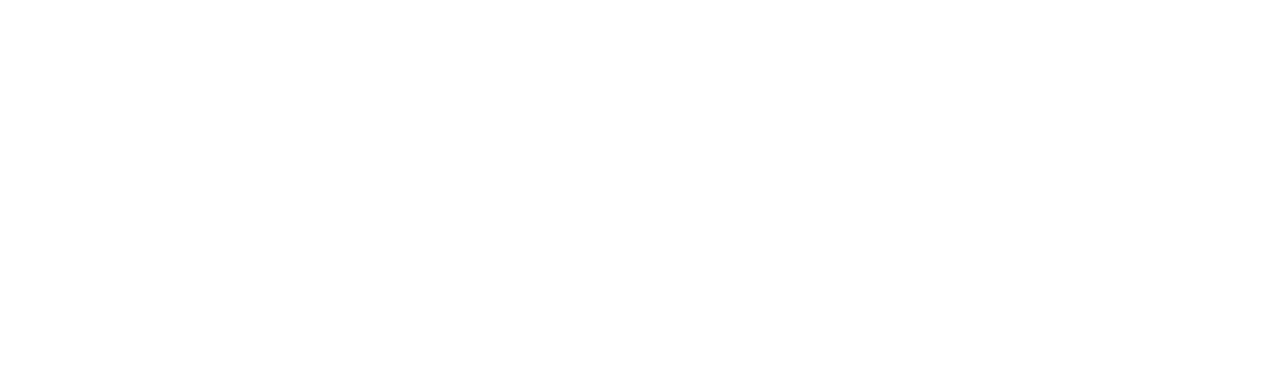
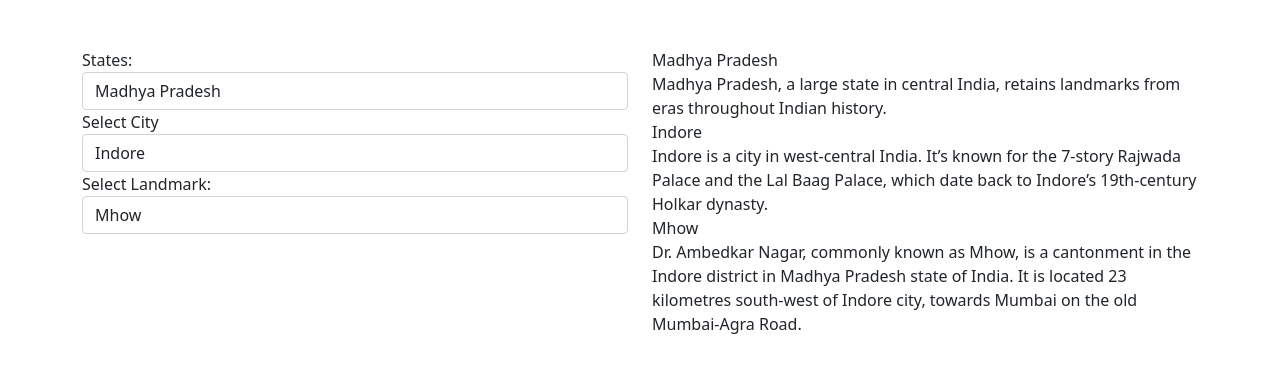
Before and after one commit to abhishekbarve0612/React-will-you-be-my-valentine---Dropdown, a React app: page / in a window 1280 px wide. Built offline with nearby package versions, Linux system fonts and the light colour scheme.

Commit message:
Completed Assignment

```diff
--- a/src/components/App.js
+++ b/src/components/App.js
@@ -1,152 +1,330 @@
-import React, { useState,useReducer } from "react";
+import React, { useState, useRef } from "react";
 import "./../styles/App.css";
+import StateDropdown from "./StateDropdown";
 
+const states = [
+  {
+    name: "Madhya Pradesh",
+    description:
+      "Madhya Pradesh, a large state in central India, retains landmarks from eras throughout Indian history.",
+    city: [
+      {
+        name: "Indore",
+        description:
+          "Indore is a city in west-central India. It’s known for the 7-story Rajwada Palace and the Lal Baag Palace, which date back to Indore’s 19th-century Holkar dynasty.",
+        landmarks: [
+          {
+            name: "Mhow",
+            description:
+              "Dr. Ambedkar Nagar, commonly known as Mhow, is a cantonment in the Indore district in Madhya Pradesh state of India. It is located 23 kilometres south-west of Indore city, towards Mumbai on the old Mumbai-Agra Road.",
+          },
+          {
+            name: "Dewas",
+            description:
+              "Dewas is a city in the Malwa region of the Indian state of Madhya Pradesh. The municipality was formerly the seat of two princely states during the British Raj, Dewas Junior state and Dewas Senior state, ruled by the Puar clan of Maratha.",
+          },
+        ],
+      },
+      {
+        name: "Bhopal",
+        description:
+          "DBhopal is a city in the central Indian state of Madhya Pradesh. It's one of India’s greenest city. There are two main lakes, the Upper Lake and the Lower Lake.",
+        landmarks: [
+          {
+            name: "MANIT",
+            description:
+              "Maulana Azad National Institute of Technology Bhopal is a public technical university located in Bhopal, Madhya Pradesh, India. It is part of a group of publicly funded institutions in India known as National Institutes of Technology. ",
+          },
+          {
+            name: "Berasia",
+            description:
+              "Berasia is a landmark and a nagar palika in Bhopal district in the state of Madhya Pradesh, India. ",
+          },
+        ],
+      },
+      {
+        name: "Gwalior",
+        description:
+          "Gwalior is a city in the central Indian state of Madhya Pradesh. It's known for its palaces and temples, including the Sas Bahu Ka Mandir intricately carved Hindu temple. ",
+        landmarks: [
+          {
+            name: "Ajaypur",
+            description: "Little less known city Ajaypur.",
+          },
+        ],
+      },
+    ],
+  },
+  {
+    name: "Jharkhand",
+    description:
+      "Jharkhand is a state in eastern India. It's known for its waterfalls, the elegant Jain temples of Parasnath Hill and the elephants and tigers of Betla National Park.",
+    city: [
+      {
+        name: "Dhanbad",
+        description:
+          "Dhanbad is the second-most populated city in the Indian state of Jharkhand. It ranks as the 33rd largest city in India and is the 42nd largest million-plus urban agglomeration in India. It is the 96th fastest growing urban area of the world by the City Mayors Foundation.",
+        landmarks: [
+          {
+            name: "IIT(ISM) Dhanbad",
+            description:
+              "Indian Institute of Technology (Indian School of Mines) Dhanbad is a public technical and research university located in Dhanbad, India. It is an Institute of National Importance. IIT has 18 academic departments covering Engineering,",
+          },
+          {
+            name: "Hirapur",
+            description:
+              "Hirapur is a census landmark in Balaghat district in the Indian state of Madhya Pradesh.",
+          },
+        ],
+      },
+      {
+        name: "Wasseypur",
+        description:
+          "Wasseypur is a neighbourhood in the city of Dhanbad in Dhanbad Sadar subdivision of Dhanbad district in the state of Jharkhand in India. ",
+        landmarks: [
+          {
+            name: "Pandey muhalla",
+            description:
+              "Located behind the dhanbad junction is must visit place.",
+          },
+          {
+            name: "MPI Hall",
+            description: "Space for everyone",
+          },
+        ],
+      },
+      {
+        name: "Hazaribagh",
+        description:
+          "Hazaribagh is a city and a municipal corporation in Hazaribagh district in the Indian state of Jharkhand. It is the divisional headquarters of North Chotanagpur division.",
+        landmarks: [
+          {
+            name: "Shaheed Nirmal Mahto Park",
+            description: "Famous for its giant dinosaur structure",
+          },
+          {
+            name: "Gandhi Maidan",
+            description: "Ideal for conduction major events",
+          },
+        ],
+      },
+    ],
+  },
+  {
+    name: "Assam",
+    description:
+      "Assam is a state in northeastern India known for its wildlife, archeological sites and tea plantations. ",
+    city: [
+      {
+        name: "Guwhati",
+        description:
+          "Guwahati is a sprawling city beside the Brahmaputra River in the northeast Indian state of Assam. It’s known for holy sites like the hilltop Kamakhya Temple,",
+        landmarks: [
+          {
+            name: "Ganesh Guri",
+            description: "Famous because of PVR city center.",
+          },
+          {
+            name: "Kalyani Nagar",
+            description: "located near famous Lakshmi Nagar",
+          },
+        ],
+      },
+      {
+        name: "dimapur",
+        description:
+          "Dimapur is a city in Nagaland, India. It is the most populous city of Nagaland and also the most densely populated city in the state with an estimated population of about 250,000.",
+        landmarks: [
+          {
+            name: "City Tower",
+            description: "Giant Tower standing by the road since history.",
+          },
+          {
+            name: "Sunday Market",
+            description: "Famous for its weekend Sale on all items.",
+          },
+        ],
+      },
+      {
+        name: "Tezpur",
+        description:
+          "Tezpur is a landmark and urban agglomeration in Sonitpur district, Assam state, India. Tezpur is located on the banks of the river Brahmaputra, 175 kilometres northeast of Guwahati, and is the largest of the north bank landmarks with a population exceeding 100,000 as per Metropolitan Census 2011.",
+        landmarks: [
+          {
+            name: "Bamuni Hills",
+            description: "Best location for photoshoots",
+          },
+          {
+            name: "Bhujkhowa Bazar",
+            description: "Central Market for Tezpur",
+          },
+        ],
+      },
+    ],
+  },
+  {
+    name: "Bihar",
+    description:
+      "Bihar is a state in East India, bordering Nepal. It is divided by the River Ganges, which floods its fertile plains. Important Buddhist pilgrimage sites include the Bodhi Tree in Bodhgaya's Mahabodhi Temple, under which the Buddha allegedly meditated.",
+    city: [
+      {
+        name: "Patna",
+        description:
+          "Patna is an ancient city that sprawls along the south bank of the Ganges River in Bihar, northeast India.",
+        landmarks: [
+          {
+            name: "Sonpur",
+            description:
+              "Sonpur is a city and sub-division in the Indian state of Bihar, situated on the banks of the River Gandak and Ganges River in the Saran District.",
+          },
+          {
+            name: "Maner",
+            description:
+              "Maner also spelled Maner or Maner Sharif, is a satellite landmark in Patna Metropolitan Region, in the Patna district in the Indian state of Bihar. Maner Sharif lies 24 km west of Patna the capital of Bihar on National Highway 30.",
+          },
+        ],
+      },
+      {
+        name: "Gaya",
+        description:
+          "Gaya is a holy city beside the Falgu River, in the northeast Indian state of Bihar. It’s known for 18th-century Vishnupad Mandir, a riverside temple with an octagonal shrine. Close by, ancient Mangla Gauri Temple is set on a hilltop. ",
+        landmarks: [
+          {
+            name: "Bakraur",
+            description:
+              "Bakraur, sometimes called Bakrour, is a village located slightly east of Bodh Gaya in the state of Bihar, India. It lies directly across the Phalgu River from the landmark of Bodh Gaya, where Gautama Buddha is said to have attained enlightenment.",
+          },
+          {
+            name: "Barachatti",
+            description:
+              "Barachatti is a block in the Gaya district of Bihar, India. Barachatti contains 141 villages and 13 gram panchayat. Sarwan bazar is the biggest and Nimi is the smallest village of Barachatti. The total population in Barachatti sub-district is 142,534 according to the census during 2011 by Indian Government.",
+          },
+        ],
+      },
+      {
+        name: "Darbhanga",
+        description:
+          "Darbhanga is a city and Municipal Corporation in the Indian state of Bihar. It is the 6th largest city of Bihar, only after Patna, Gaya, Bhagalpur, Muzaffarpur and Purnea. It is the headquarters of Darbhanga district and Darbhanga division and was the seat of the Raj Darbhanga and capital of the Mithila region.",
+        landmarks: [
+          {
+            name: "Singhwara",
+            description: "Famous for its Groundnut Market",
+          },
+          {
+            name: "Jale",
+            description: "Famous for its roasted seads market.",
+          },
+        ],
+      },
+    ],
+  },
+];
 
-const states = [{
-	name : "Madhya Pradesh",
-	description:"Madhya Pradesh, a large state in central India, retains landmarks from eras throughout Indian history.",
-	city :[{
-		name : "Indore",
-		description:"Indore is a city in west-central India. It’s known for the 7-story Rajwada Palace and the Lal Baag Palace, which date back to Indore’s 19th-century Holkar dynasty.",
-		landmarks :[{
-			name : "Mhow",
-			description:"Dr. Ambedkar Nagar, commonly known as Mhow, is a cantonment in the Indore district in Madhya Pradesh state of India. It is located 23 kilometres south-west of Indore city, towards Mumbai on the old Mumbai-Agra Road.",
-		},{
-			name : "Dewas",
-			description:"Dewas is a city in the Malwa region of the Indian state of Madhya Pradesh. The municipality was formerly the seat of two princely states during the British Raj, Dewas Junior state and Dewas Senior state, ruled by the Puar clan of Maratha.",
-		}]
-	},{
-		name : "Bhopal",
-		description:"DBhopal is a city in the central Indian state of Madhya Pradesh. It's one of India’s greenest city. There are two main lakes, the Upper Lake and the Lower Lake.",
-		landmarks :[{
-			name : "MANIT",
-			description:"Maulana Azad National Institute of Technology Bhopal is a public technical university located in Bhopal, Madhya Pradesh, India. It is part of a group of publicly funded institutions in India known as National Institutes of Technology. ",
-		},{
-			name: "Berasia",
-			description:"Berasia is a landmark and a nagar palika in Bhopal district in the state of Madhya Pradesh, India. ",
-		}]
-	},{
-		name : "Gwalior",
-		description:"Gwalior is a city in the central Indian state of Madhya Pradesh. It's known for its palaces and temples, including the Sas Bahu Ka Mandir intricately carved Hindu temple. ",
-		landmarks :[{
-			name : "Ajaypur",
-			description:"Little less known city Ajaypur.",
-		}]
-	}]
-},{
-	name : "Jharkhand",
-	description:"Jharkhand is a state in eastern India. It's known for its waterfalls, the elegant Jain temples of Parasnath Hill and the elephants and tigers of Betla National Park.",
-	city :[{
-		name : "Dhanbad",
-		description:"Dhanbad is the second-most populated city in the Indian state of Jharkhand. It ranks as the 33rd largest city in India and is the 42nd largest million-plus urban agglomeration in India. It is the 96th fastest growing urban area of the world by the City Mayors Foundation.",
-		landmarks :[{
-			name : "IIT(ISM) Dhanbad",
-			description:"Indian Institute of Technology (Indian School of Mines) Dhanbad is a public technical and research university located in Dhanbad, India. It is an Institute of National Importance. IIT has 18 academic departments covering Engineering,",
-		},{
-			name : "Hirapur",
-			description:"Hirapur is a census landmark in Balaghat district in the Indian state of Madhya Pradesh.",
-		}]
-	},{
-		name : "Wasseypur",
-		description:"Wasseypur is a neighbourhood in the city of Dhanbad in Dhanbad Sadar subdivision of Dhanbad district in the state of Jharkhand in India. ",
-		landmarks :[{
-			name : "Pandey muhalla",
-			description:"Located behind the dhanbad junction is must visit place.",
-		},{
-			name : "MPI Hall",
-			description:"Space for everyone",
-		}]
-	},{
-		name : "Hazaribagh",
-		description:"Hazaribagh is a city and a municipal corporation in Hazaribagh district in the Indian state of Jharkhand. It is the divisional headquarters of North Chotanagpur division.",
-		landmarks :[{
-			name : "Shaheed Nirmal Mahto Park",
-			description:"Famous for its giant dinosaur structure",
-		},{
-			name : "Gandhi Maidan",
-			description:"Ideal for conduction major events",
-		}]
-	}]
-},{
-	name : "Assam",
-	description:"Assam is a state in northeastern India known for its wildlife, archeological sites and tea plantations. ",
-	city :[{
-		name : "Guwhati",
-		description:"Guwahati is a sprawling city beside the Brahmaputra River in the northeast Indian state of Assam. It’s known for holy sites like the hilltop Kamakhya Temple,",
-		landmarks :[{
-			name : "Ganesh Guri",
-			description:"Famous because of PVR city center.",
-		},{
-			name : "Kalyani Nagar",
-			description:"located near famous Lakshmi Nagar",
-		}]
-	},{
-		name : "dimapur",
-		description:"Dimapur is a city in Nagaland, India. It is the most populous city of Nagaland and also the most densely populated city in the state with an estimated population of about 250,000.",
-		landmarks :[{
-			name : "City Tower",
-			description:"Giant Tower standing by the road since history.",
-		},{
-			name : "Sunday Market",
-			description:"Famous for its weekend Sale on all items.",
-		}]
-	},{
-		name : "Tezpur",
-		description:"Tezpur is a landmark and urban agglomeration in Sonitpur district, Assam state, India. Tezpur is located on the banks of the river Brahmaputra, 175 kilometres northeast of Guwahati, and is the largest of the north bank landmarks with a population exceeding 100,000 as per Metropolitan Census 2011.",
-		landmarks :[{
-			name : "Bamuni Hills",
-			description:"Best location for photoshoots",
-		},{
-			name : "Bhujkhowa Bazar",
-			description:"Central Market for Tezpur",
-		}]
-	}]
-},{
-	name : "Bihar",
-	description:"Bihar is a state in East India, bordering Nepal. It is divided by the River Ganges, which floods its fertile plains. Important Buddhist pilgrimage sites include the Bodhi Tree in Bodhgaya's Mahabodhi Temple, under which the Buddha allegedly meditated.",
-	city :[{
-		name : "Patna",
-		description:"Patna is an ancient city that sprawls along the south bank of the Ganges River in Bihar, northeast India.",
-		landmarks :[{
-			name : "Sonpur",
-			description:"Sonpur is a city and sub-division in the Indian state of Bihar, situated on the banks of the River Gandak and Ganges River in the Saran District.",
-		},{
-			name : "Maner",
-			description:"Maner also spelled Maner or Maner Sharif, is a satellite landmark in Patna Metropolitan Region, in the Patna district in the Indian state of Bihar. Maner Sharif lies 24 km west of Patna the capital of Bihar on National Highway 30.",
-		}]
-	},{
-		name : "Gaya",
-		description:"Gaya is a holy city beside the Falgu River, in the northeast Indian state of Bihar. It’s known for 18th-century Vishnupad Mandir, a riverside temple with an octagonal shrine. Close by, ancient Mangla Gauri Temple is set on a hilltop. ",
-		landmarks :[{
-			name : "Bakraur",
-			description:"Bakraur, sometimes called Bakrour, is a village located slightly east of Bodh Gaya in the state of Bihar, India. It lies directly across the Phalgu River from the landmark of Bodh Gaya, where Gautama Buddha is said to have attained enlightenment.",
-		},{
-			name : "Barachatti",
-			description:"Barachatti is a block in the Gaya district of Bihar, India. Barachatti contains 141 villages and 13 gram panchayat. Sarwan bazar is the biggest and Nimi is the smallest village of Barachatti. The total population in Barachatti sub-district is 142,534 according to the census during 2011 by Indian Government.",
-		}]
-	},{
-		name : "Darbhanga",
-		description:"Darbhanga is a city and Municipal Corporation in the Indian state of Bihar. It is the 6th largest city of Bihar, only after Patna, Gaya, Bhagalpur, Muzaffarpur and Purnea. It is the headquarters of Darbhanga district and Darbhanga division and was the seat of the Raj Darbhanga and capital of the Mithila region.",
-		landmarks :[{
-			name : "Singhwara",
-			description:"Famous for its Groundnut Market",
-		},{
-			name : "Jale",
-			description:"Famous for its roasted seads market.",
-		}]
-	}]
-}];
+function App() {
+  const [selectedState, setSelectedState] = useState(0);
+  const [selectedCity, setSelectedCity] = useState(0);
+  const [selectedLandmark, setSelectedLandmark] = useState(0);
 
+  const changeState = (e) => {
+    if (e.target.value == -1) setSelectedState(null);
+    else setSelectedState(parseInt(e.target.value));
+  };
 
-function App()
-{
-	// Do not alter/remove main div
-	return (
-	<div id="main">
+  const changeCity = (e) => {
+    if (e.target.value == -1) setSelectedCity(null);
+    else setSelectedCity(parseInt(e.target.value));
+  };
+  const changeLandmark = (e) => {
+    if (e.target.value == -1) setSelectedLandmark(null);
+    else setSelectedLandmark(parseInt(e.target.value));
+  };
+  // Do not alter/remove main div
+  return (
+    <div id="main" className="container m-auto mt-5">
+      <div className="row">
+        <div className="col-6">
+          <StateDropdown states={states} changeState={changeState} />
+          <label htmlFor="city">Select City</label>
+          {
+            <select
+              className="form-control"
+              name="cityList"
+              onChange={(e) => {
+                changeCity(e);
+              }}
+              id="city"
+            >
+              {" "}
+              {selectedState != null &&
+                states[selectedState].city.map((city, index) => (
+                  <option value={index}>{city.name}</option>
+                ))}
+            </select>
+          }
+          <label htmlFor="landmark">Select Landmark: </label>
+          {
+            <select
+              className="form-control"
+              name="landMarkList"
+              id="landmark"
+              onChange={(e) => {
+                changeLandmark(e);
+              }}
+            >
+              {selectedState != null &&
+                selectedCity != null &&
+                states[selectedState].city[
+                  selectedCity
+                ].landmarks.map((landmark, index) => (
+                  <option value={index}>{landmark.name}</option>
+                ))}
+            </select>
+          }
+        </div>
+        <div className="col-6">
+          {selectedState != null && (
+            <div>
+              <div id="state-name">{states[selectedState].name}</div>
+              <div id="state-description">
+                {states[selectedState].description}
+              </div>
+            </div>
+          )}
 
-	</div>
-	);
+          {selectedState != null && selectedCity != null && (
+            <div>
+              <div id="city-name">
+                {states[selectedState].city[selectedCity].name}
+              </div>
+              <div id="city-description">
+                {states[selectedState].city[selectedCity].description}
+              </div>
+            </div>
+          )}
+          {selectedState != null &&
+            selectedCity != null &&
+            selectedLandmark != null && (
+              <div>
+                <div id="landmark-name">
+                  {
+                    states[selectedState].city[selectedCity].landmarks[
+                      selectedLandmark
+                    ].name
+                  }
+                </div>
+                <div id="landmark-description">
+                  {
+                    states[selectedState].city[selectedCity].landmarks[
+                      selectedLandmark
+                    ].description
+                  }
+                </div>
+              </div>
+            )}
+        </div>
+      </div>
+    </div>
+  );
 }
 
-
 export default App;
--- /dev/null
+++ b/src/components/StateDropdown.js
@@ -0,0 +1,25 @@
+import React from "react";
+const StateDropdown = ({ states, changeState }) => {
+  return (
+    <div>
+      <label htmlFor="state">States:</label>
+      <select
+        className="form-control"
+        name="stateList"
+        id="state"
+        onChange={(e) => changeState(e)}
+      >
+        {" "}
+        {states.map((state, key) => {
+          return (
+            <option value={key} key={key}>
+              {state.name}
+            </option>
+          );
+        })}
+      </select>
+    </div>
+  );
+};
+
+export default StateDropdown;
--- a/src/index.html
+++ b/src/index.html
@@ -5,6 +5,8 @@
 <meta name="viewport" content="width=device-width, initial-scale=1.0">
 <meta http-equiv="X-UA-Compatible" content="ie=edge">
 <title>React Boilerplate</title>
+<link href="https://cdn.jsdelivr.net/npm/bootstrap@5.0.0-beta3/dist/css/bootstrap.min.css" rel="stylesheet" integrity="sha384-eOJMYsd53ii+scO/bJGFsiCZc+5NDVN2yr8+0RDqr0Ql0h+rP48ckxlpbzKgwra6" crossorigin="anonymous">
+
 </head>
 <body>
 <div id="root">
```
Also changed, not shown: src/components/CityDropdown.js (added, +17 -0 lines), dist/index_bundle.js (deleted), src/components/LandMark.dropdown.js (added), 1 other file.
